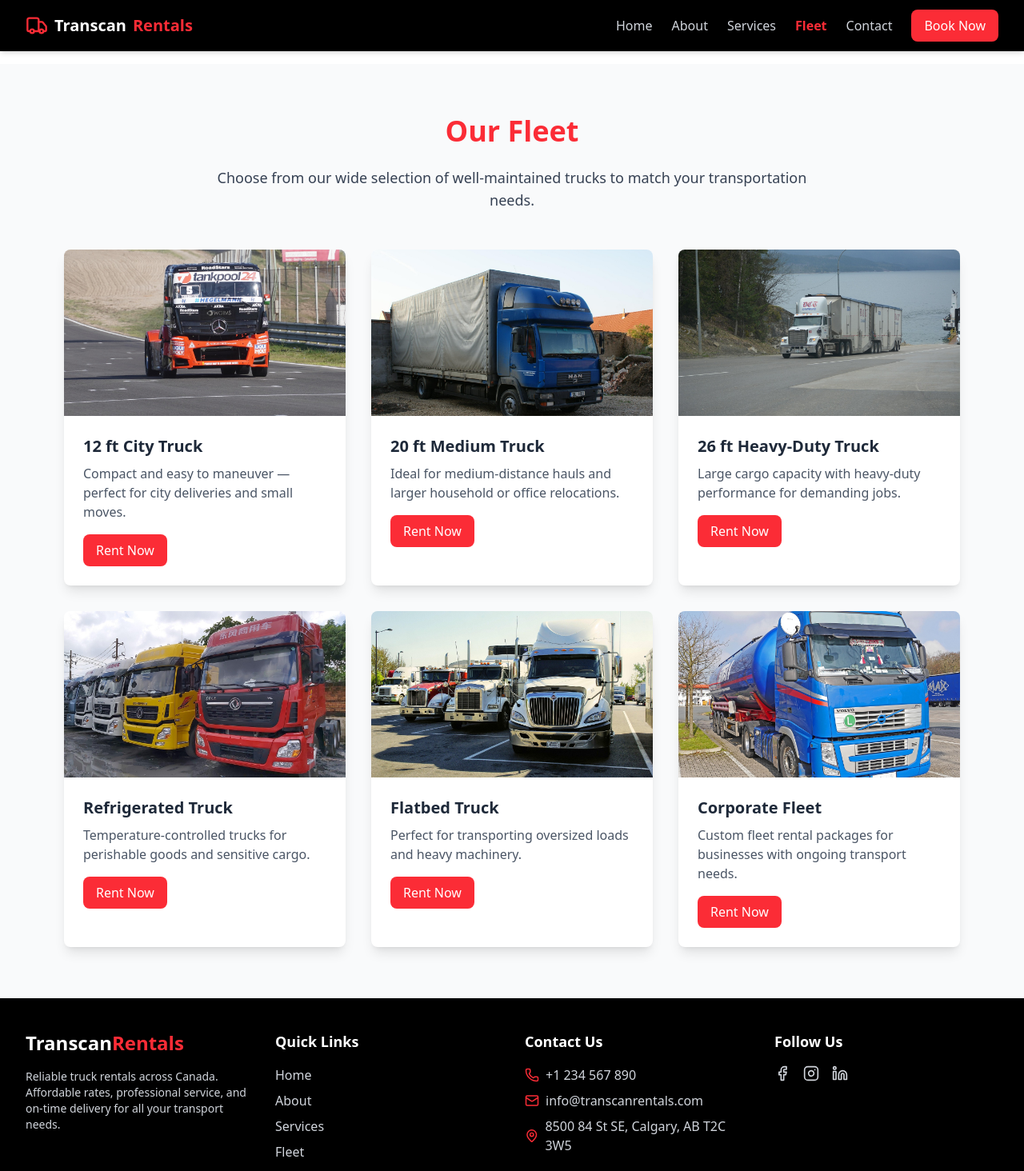
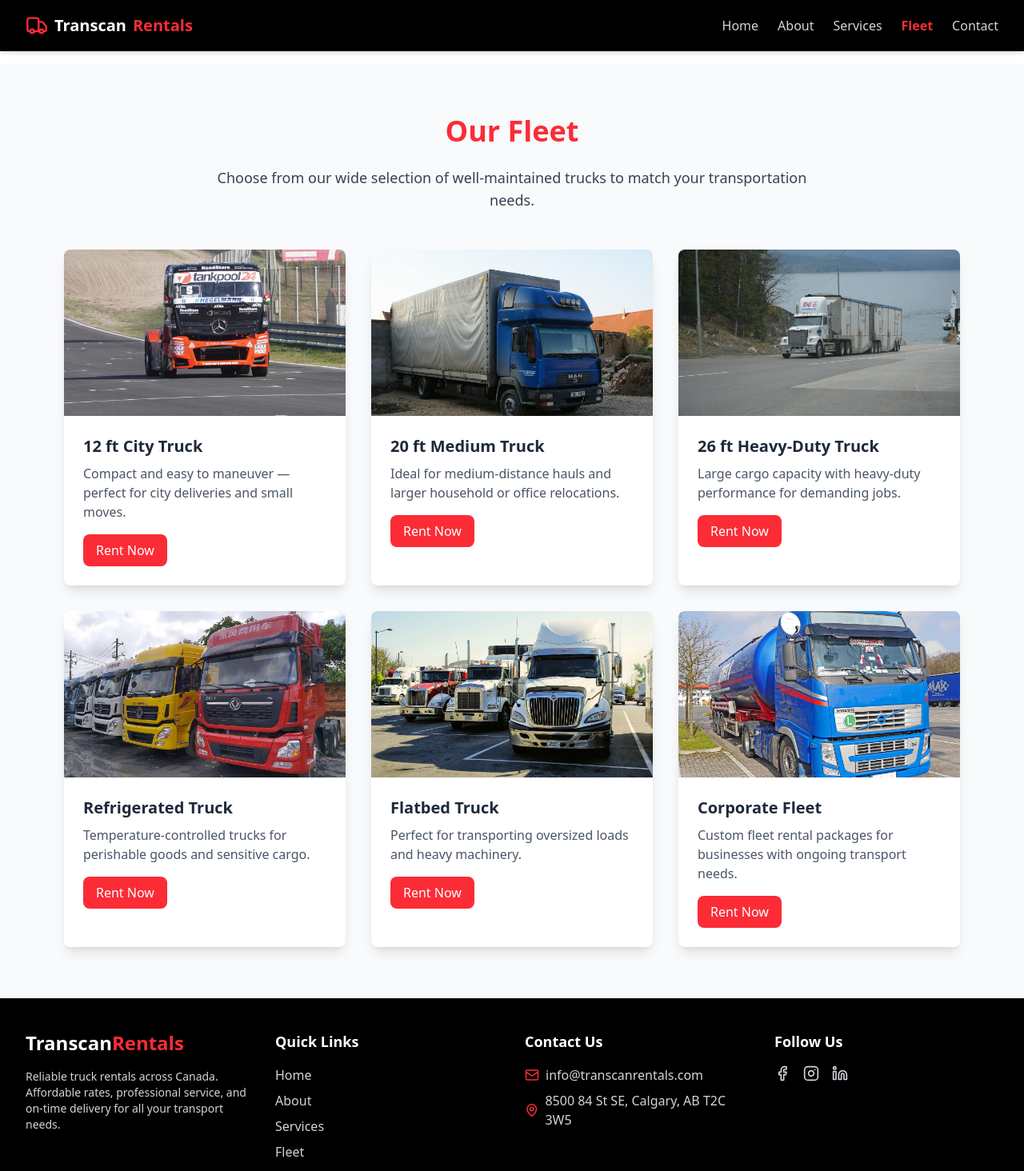
Before and after one commit to Shubham-juris/transcanrentals, a React (Vite) app: page /fleet in a window 1280 px wide. Shown: the top 1464 px of the page at 80% size. Built offline with nearby package versions, Linux system fonts and the light colour scheme.

Commit message:
changes button

```diff
--- a/src/components/common/Footer.jsx
+++ b/src/components/common/Footer.jsx
@@ -66,9 +66,9 @@ const Footer = () => {
               Contact Us
             </h3>
             <ul className="space-y-2">
-              <li className="flex items-center gap-2">
+              {/* <li className="flex items-center gap-2">
                 <Phone size={18} className="text-red-500" /> +1 234 567 890
-              </li>
+              </li> */}
               <li className="flex items-center gap-2">
                 <Mail size={18} className="text-red-500" />{" "}
                 info@transcanrentals.com
--- a/src/components/common/Navbar.jsx
+++ b/src/components/common/Navbar.jsx
@@ -47,12 +47,12 @@ export default function Navbar() {
                 {link.name}
               </Link>
             ))}
-            <button
+            {/* <button
               onClick={handleClick}
               className="bg-red-500 hover:bg-red-600 text-white px-4 py-2 rounded-lg transition"
             >
               Book Now
-            </button>
+            </button> */}
           </div>
 
           {/* Mobile Menu Button */}
--- a/src/page/Contact.jsx
+++ b/src/page/Contact.jsx
@@ -110,10 +110,10 @@ const Contact = () => {
                 <strong className="text-gray-800">📍 Address:</strong>
                 <span> 8500 84 St SE, Calgary, AB T2C 3W5</span>
               </p>
-              <p>
+              {/* <p>
                 <strong className="text-gray-800">📞 Phone:</strong>
                 <span> +1 (234) 567-8901</span>
-              </p>
+              </p> */}
               <p>
                 <strong className="text-gray-800">📧 Email:</strong>
                 <span> info@transcanrentals.com</span>
```
